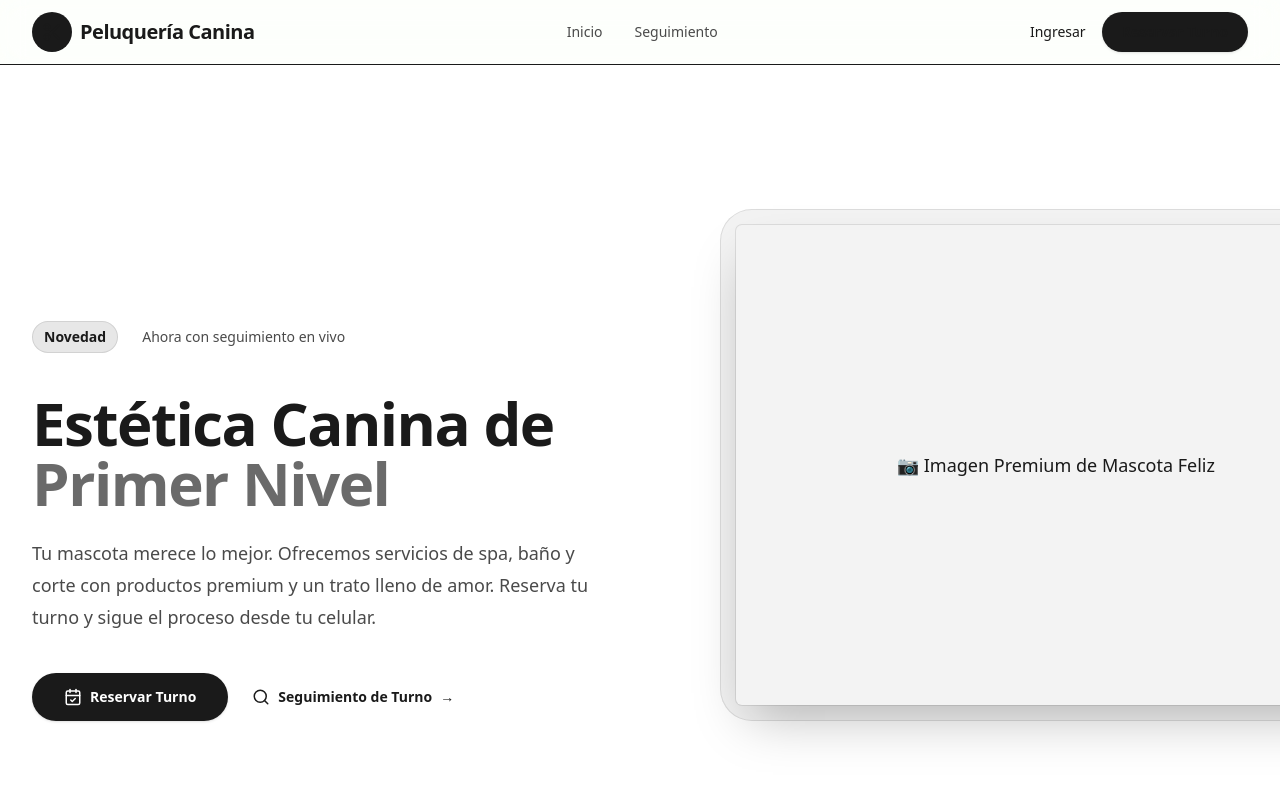
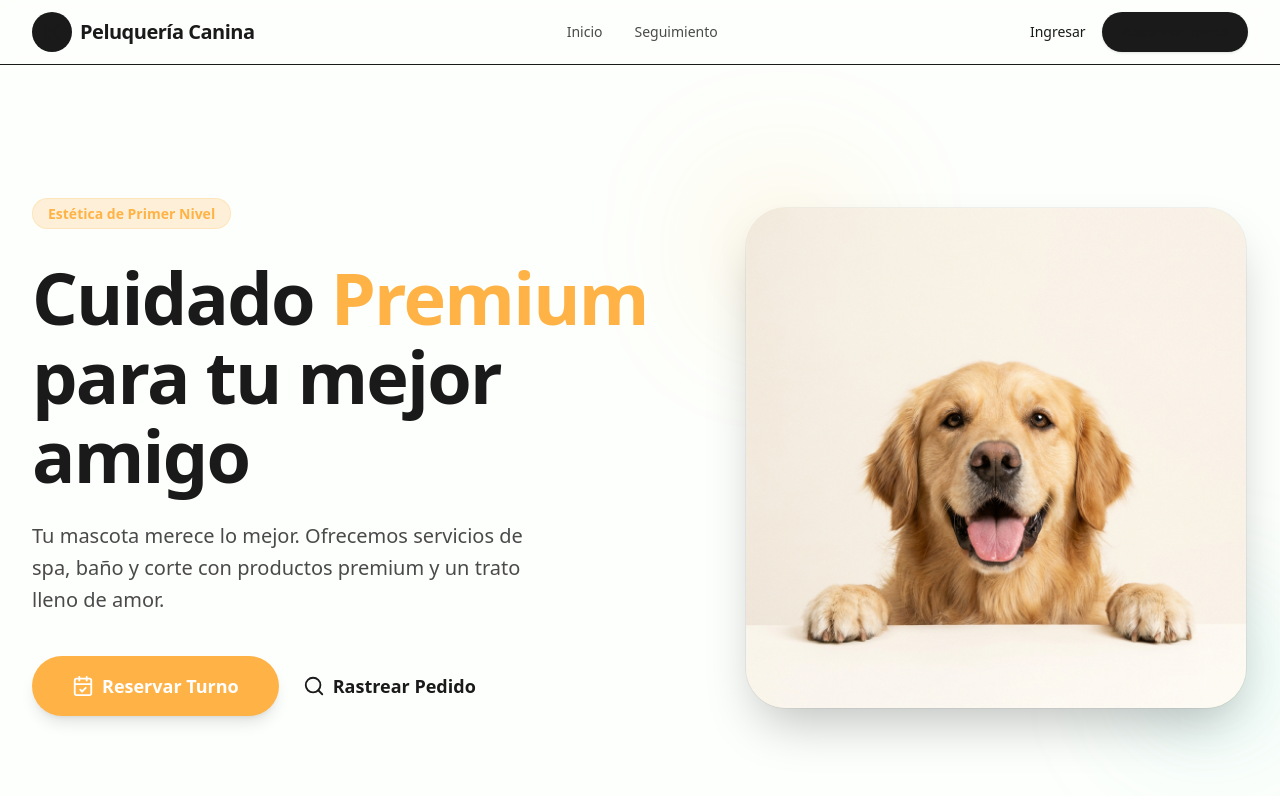
Before and after one commit to Eli1bamboo/pets, a Next.js app: page / in a window 1280 px wide. Shown: the top 800 px of the page. Built offline with nearby package versions, Linux system fonts and the light colour scheme; no server answers.

Commit message:
feat: implement premium Hero section and add assets

```diff
--- a/src/components/organisms/Hero.tsx
+++ b/src/components/organisms/Hero.tsx
@@ -1,51 +1,77 @@
 import Link from "next/link";
+import Image from "next/image";
 import { CalendarCheck, Search } from "lucide-react";
+import { motion } from "framer-motion";
 
 export default function Hero() {
     return (
-        <div className="relative isolate overflow-hidden bg-brand-50">
-            <div className="mx-auto max-w-7xl px-6 pb-24 pt-10 sm:pb-32 lg:flex lg:px-8 lg:py-40">
-                <div className="mx-auto max-w-2xl lg:mx-0 lg:max-w-xl lg:flex-shrink-0 lg:pt-8">
-                    <div className="mt-24 sm:mt-32 lg:mt-16">
-                        <a href="#" className="inline-flex space-x-6">
-                            <span className="rounded-full bg-brand-900/10 px-3 py-1 text-sm font-semibold leading-6 text-brand-900 ring-1 ring-inset ring-brand-900/10">
-                                Novedad
-                            </span>
-                            <span className="inline-flex items-center space-x-2 text-sm font-medium leading-6 text-brand-700">
-                                <span>Ahora con seguimiento en vivo</span>
-                            </span>
-                        </a>
-                    </div>
-                    <h1 className="mt-10 text-4xl font-bold tracking-tight text-brand-900 sm:text-6xl">
-                        Estética Canina de <span className="text-brand-600">Primer Nivel</span>
-                    </h1>
-                    <p className="mt-6 text-lg leading-8 text-brand-700">
-                        Tu mascota merece lo mejor. Ofrecemos servicios de spa, baño y corte con productos premium y un trato lleno de amor. Reserva tu turno y sigue el proceso desde tu celular.
-                    </p>
-                    <div className="mt-10 flex items-center gap-x-6">
+        <div className="relative isolate overflow-hidden bg-background-cream pt-14">
+            <div className="mx-auto max-w-7xl px-6 py-12 sm:py-20 lg:flex lg:items-center lg:gap-x-10 lg:px-8">
+                <div className="mx-auto max-w-2xl lg:mx-0 lg:flex-auto">
+                    <motion.div
+                        initial={{ opacity: 0, y: 20 }}
+                        animate={{ opacity: 1, y: 0 }}
+                        transition={{ duration: 0.5 }}
+                        className="mb-8"
+                    >
+                        <span className="rounded-full bg-primary-orange/20 px-4 py-1.5 text-sm font-semibold leading-6 text-primary-orange ring-1 ring-inset ring-primary-orange/20">
+                            Estética de Primer Nivel
+                        </span>
+                    </motion.div>
+                    <motion.h1
+                        initial={{ opacity: 0, y: 20 }}
+                        animate={{ opacity: 1, y: 0 }}
+                        transition={{ duration: 0.5, delay: 0.1 }}
+                        className="text-5xl font-bold tracking-tight text-brand-900 sm:text-7xl leading-[1.1]"
+                    >
+                        Cuidado <span className="text-primary-orange">Premium</span> para tu mejor amigo
+                    </motion.h1>
+                    <motion.p
+                        initial={{ opacity: 0, y: 20 }}
+                        animate={{ opacity: 1, y: 0 }}
+                        transition={{ duration: 0.5, delay: 0.2 }}
+                        className="mt-6 text-xl leading-8 text-brand-700 max-w-lg"
+                    >
+                        Tu mascota merece lo mejor. Ofrecemos servicios de spa, baño y corte con productos premium y un trato lleno de amor.
+                    </motion.p>
+                    <motion.div
+                        initial={{ opacity: 0, y: 20 }}
+                        animate={{ opacity: 1, y: 0 }}
+                        transition={{ duration: 0.5, delay: 0.3 }}
+                        className="mt-10 flex flex-wrap items-center gap-6"
+                    >
                         <Link
                             href="/booking"
-                            className="rounded-full bg-brand-900 px-8 py-3.5 text-sm font-semibold text-white shadow-sm hover:bg-brand-800 focus-visible:outline focus-visible:outline-2 focus-visible:outline-offset-2 focus-visible:outline-brand-900 transition-all flex items-center gap-2"
+                            className="rounded-full bg-primary-orange px-10 py-4 text-lg font-bold text-white shadow-lg hover:bg-soft-peach hover:scale-105 transition-all flex items-center gap-2"
                         >
-                            <CalendarCheck size={18} />
+                            <CalendarCheck size={22} />
                             Reservar Turno
                         </Link>
-                        <Link href="/tracking" className="text-sm font-semibold leading-6 text-brand-900 flex items-center gap-2 hover:underline">
-                            <Search size={18} />
-                            Seguimiento de Turno <span aria-hidden="true">→</span>
+                        <Link href="/tracking" className="text-lg font-semibold leading-6 text-brand-900 flex items-center gap-2 hover:text-primary-orange transition-colors">
+                            <Search size={22} />
+                            Rastrear Pedido
                         </Link>
+                    </motion.div>
+                </div>
+                <motion.div
+                    initial={{ opacity: 0, scale: 0.8 }}
+                    animate={{ opacity: 1, scale: 1 }}
+                    transition={{ duration: 0.8, type: "spring", bounce: 0.3 }}
+                    className="mt-16 sm:mt-24 lg:mt-0 lg:flex-shrink-0 lg:flex-grow relative"
+                >
+                    <div className="relative w-full aspect-square max-w-[500px] mx-auto overflow-hidden rounded-3xl bg-soft-peach/30 shadow-2xl ring-1 ring-brand-900/5">
+                        <Image
+                            src="/hero-dog.png"
+                            alt="Mascota feliz"
+                            fill
+                            className="object-cover object-bottom"
+                            priority
+                        />
                     </div>
-                </div>
-                <div className="mx-auto mt-16 flex max-w-2xl sm:mt-24 lg:ml-10 lg:mt-0 lg:mr-0 lg:max-w-none lg:flex-none xl:ml-32">
-                    <div className="max-w-3xl flex-none sm:max-w-5xl lg:max-w-none">
-                        <div className="-m-2 rounded-xl bg-brand-900/5 p-2 ring-1 ring-inset ring-brand-900/10 lg:-m-4 lg:rounded-2xl lg:p-4">
-                            {/* Placeholder for high quality image */}
-                            <div className="w-[40rem] rounded-md bg-brand-200 shadow-2xl ring-1 ring-brand-900/10 h-[30rem] flex items-center justify-center text-brand-500">
-                                <span className="text-lg font-medium">📷 Imagen Premium de Mascota Feliz</span>
-                            </div>
-                        </div>
-                    </div>
-                </div>
+                    {/* Decorative element */}
+                    <div className="absolute -bottom-6 -right-6 w-32 h-32 bg-secondary-teal/20 rounded-full blur-3xl -z-10" />
+                    <div className="absolute -top-6 -left-6 w-32 h-32 bg-primary-orange/20 rounded-full blur-3xl -z-10" />
+                </motion.div>
             </div>
         </div>
     );
```
Also changed, not shown: public/hero-dog.png (added).
